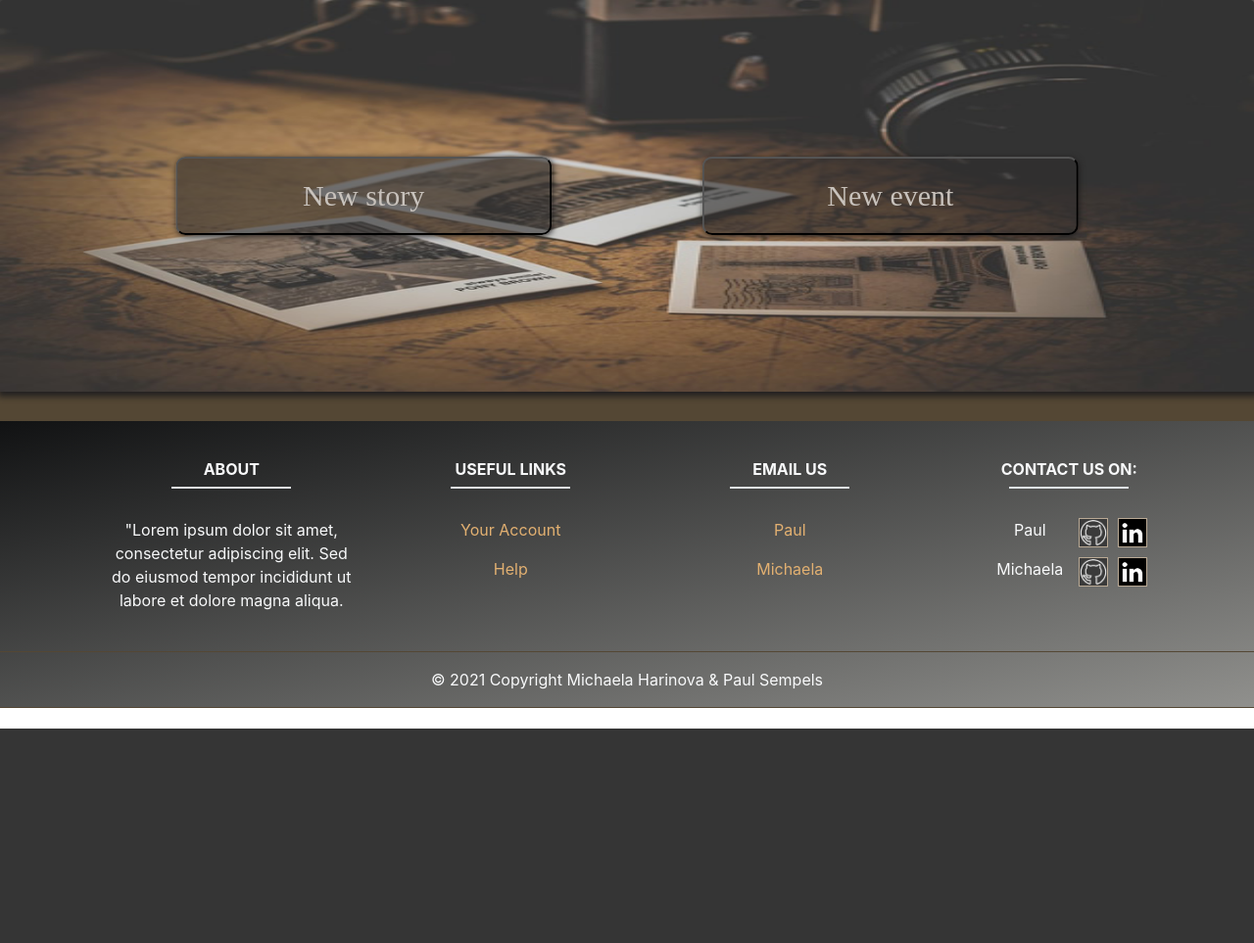
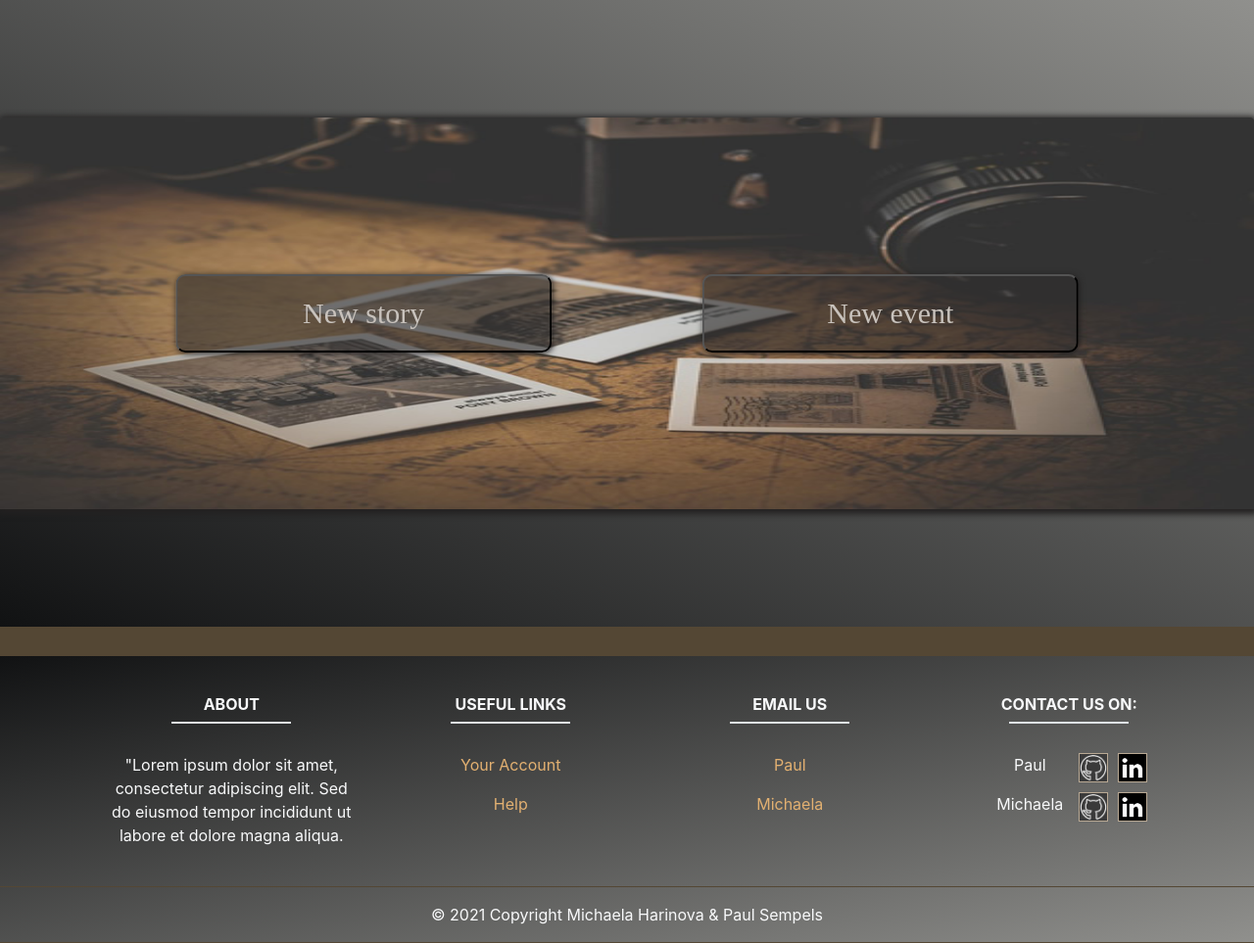
Before and after one commit to Paul-Ducky/StoryBook, a Symfony app: template storyBook/templates/dashboard/dashboard.html.twig in a window 1280 px wide. Shown: the part 56-1019 px from the top of the page at 98% size. Before the commit the page ends 800 px from the top, so only its background shows below. Run offline with Twig, Linux system fonts and the light colour scheme; the template is opened without the code that fills it, so the values that code supplies are empty; some libraries are stand-ins or nearby versions.

Commit message:
fixed detail

```diff
--- a/storyBook/public/css/style.css
+++ b/storyBook/public/css/style.css
@@ -221,3 +221,6 @@ footer {
     height: 85%;
     font-size: 14px;
 }
+.spacing{
+    height:120px;
+}
--- a/storyBook/templates/dashboard/dashboard.html.twig
+++ b/storyBook/templates/dashboard/dashboard.html.twig
@@ -4,7 +4,7 @@
 
 {% block body %}
     <div class="background">
-        <div class="header"></div>
+        <div class="spacing"></div>
         <!--- cards --->
         <div class="box">
             <img src="/img/eventPic7.jpg" class="card-img-top cardDashboard" alt="...">
@@ -15,8 +15,7 @@
                 <button type="button" name="newStory" class="btn2">New story</button>
             </div>
         </div>
-
-        <div class="header">
+        <div class="spacing">
         </div>
     </div>
 
```
Also changed, not shown: 1 other file.
